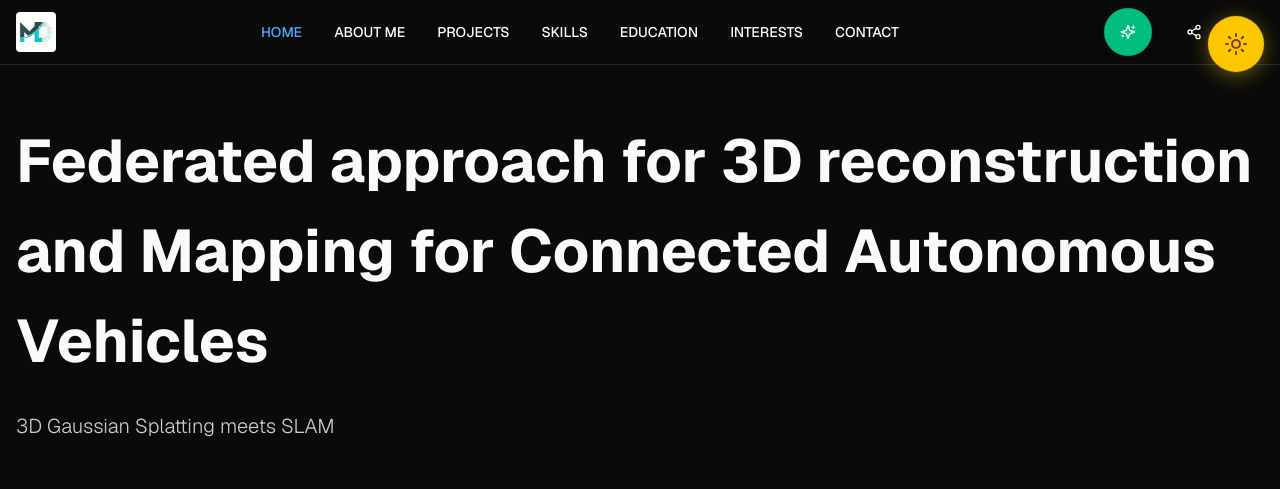
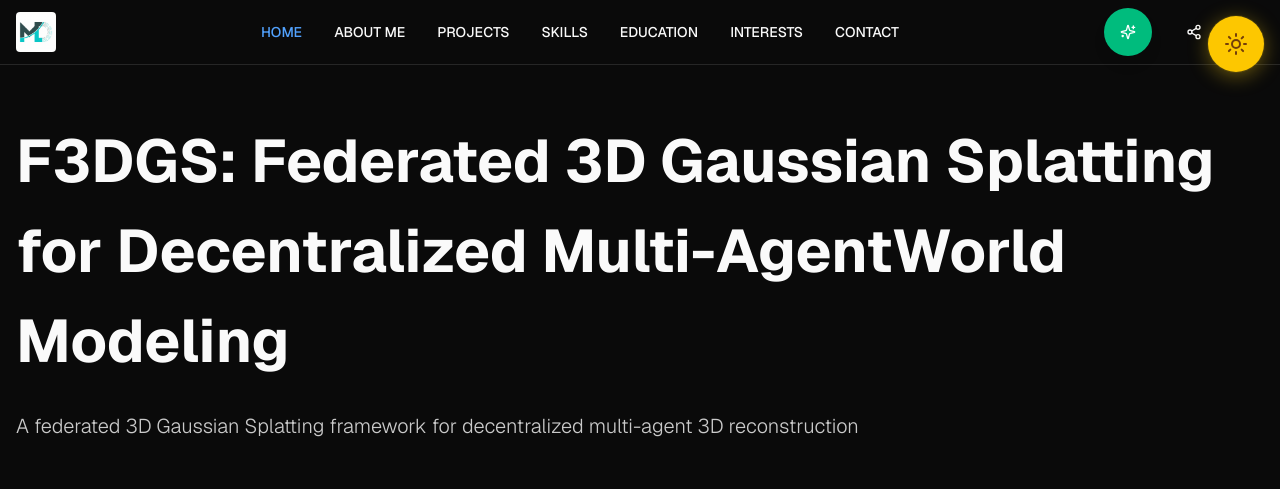
Before and after one commit to MikeDegany/MikeDegany.github.io, a Next.js app: page /projects/federated-gaussian-splatting-slam in a window 1280 px wide. Shown: the top 489 px of the page. Built offline with nearby package versions, Linux system fonts and the light colour scheme; grey boxes are pictures that could not be loaded.

Commit message:
fix(F3ds): Update F3DGS project card

```diff
--- a/data/projects-list.ts
+++ b/data/projects-list.ts
@@ -55,9 +55,9 @@ export const projects: Project[] = [
   },
   {
     slug: "federated-gaussian-splatting-slam",
-    title: "Federated approach for 3D reconstruction and Mapping for Connected Autonomous Vehicles",
-    briefTitle: "Federated 3D Reconstruction & Mapping",
-    description: "3D Gaussian Splatting meets SLAM",
+    title: "F3DGS: Federated 3D Gaussian Splatting for Decentralized Multi-AgentWorld Modeling",
+    briefTitle: "Teaching Robots to Build 3D Worlds Together",
+    description: "A federated 3D Gaussian Splatting framework for decentralized multi-agent 3D reconstruction",
     thumbnail: "/3dgsStreet.png",
     image: "/3dgsStreet.png",
   },
```
